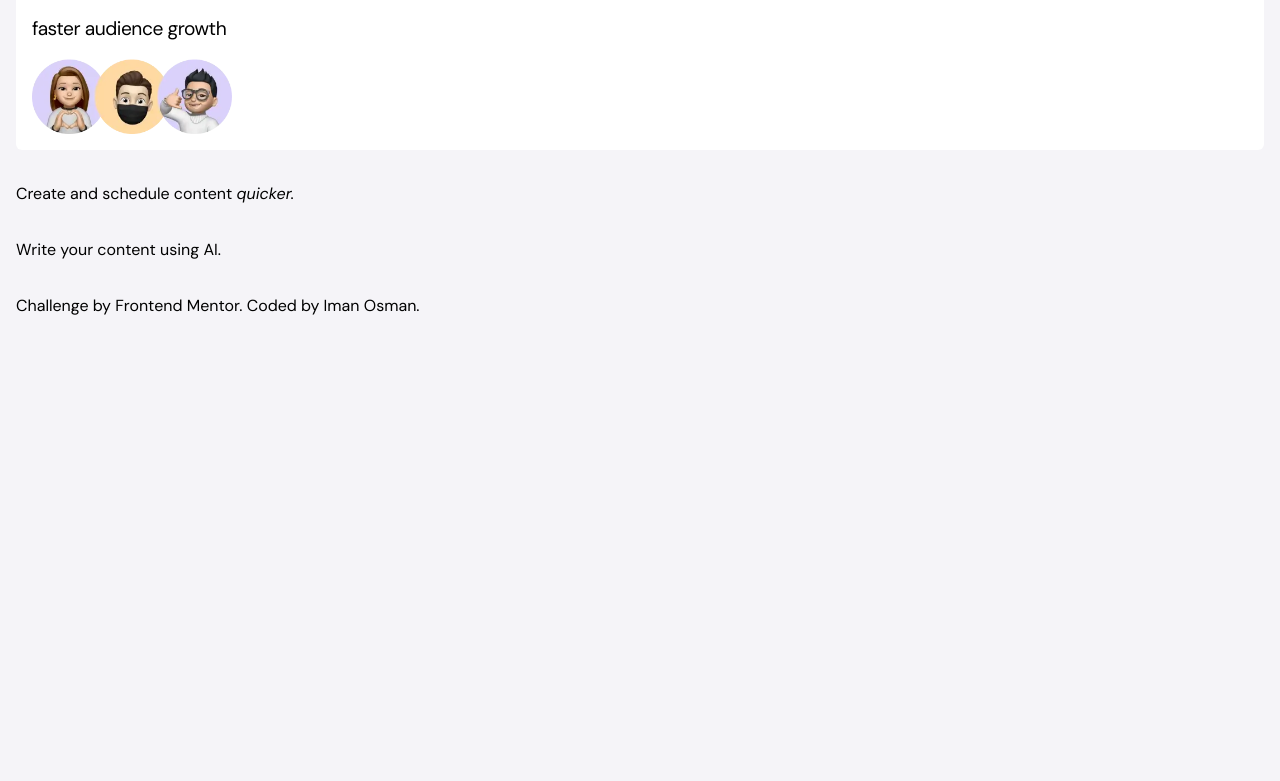
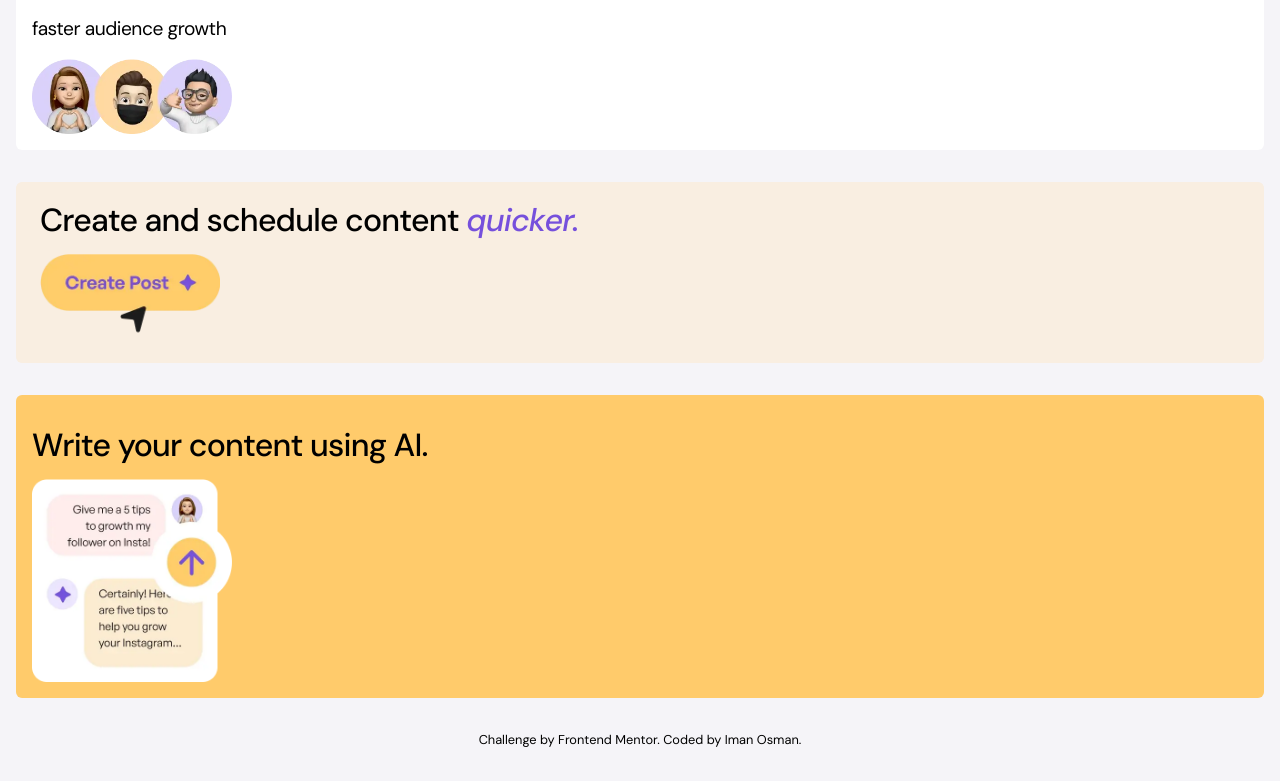
Before and after one commit to i000o/bento-grid-main, a website: page index.html in a window 1280 px wide. Shown: the part 2501-3282 px from the top of the page. Before the commit the page ends 2851 px from the top, so only its background shows below. Drawn offline with Linux system fonts and the light colour scheme.

Commit message:
card 7 & 8 styles

```diff
--- a/index.html
+++ b/index.html
@@ -49,17 +49,19 @@
     <h3 class="text-[1.2em] font-normal tracking-tight leading-5 mt-2 mb-5">faster audience growth</h3>
     <img src="/assets/images/illustration-audience-growth.webp" class="w-50">
   </div>
-  <div>
-    <h2>
-    Create and schedule content <i>quicker.</i>
+  <div class="bg-[hsl(31,66%,93%)] flex flex-col justify-start p-6 rounded-md">
+    <h2 class="text-[2em] tracking-tight leading-7 font-medium">
+    Create and schedule content <i class="text-[hsl(256,67%,59%)]">quicker.</i>
     </h2>
+    <img src="/assets/images/illustration-create-post.webp" class="w-45 mt-5">
   </div>
-  <div>
-    <h2>
+  <div class="flex flex-col justify-start text-left p-4 rounded-md bg-[hsl(39,100%,71%)]">
+    <h2 class="text-[2em] tracking-tight leading-7 font-medium m-5 ml-0">
       Write your content using AI.
     </h2>
+    <img src="/assets/images/illustration-ai-content.webp" class="w-50">
   </div>
-  <footer class="attribution">
+  <footer class="text-[0.8em] text-center">
     Challenge by <a href="https://www.frontendmentor.io?ref=challenge">Frontend Mentor</a>.
     Coded by <a href="#">Iman Osman</a>.
   </footer>
```
Also changed, not shown: dist/output.css.
